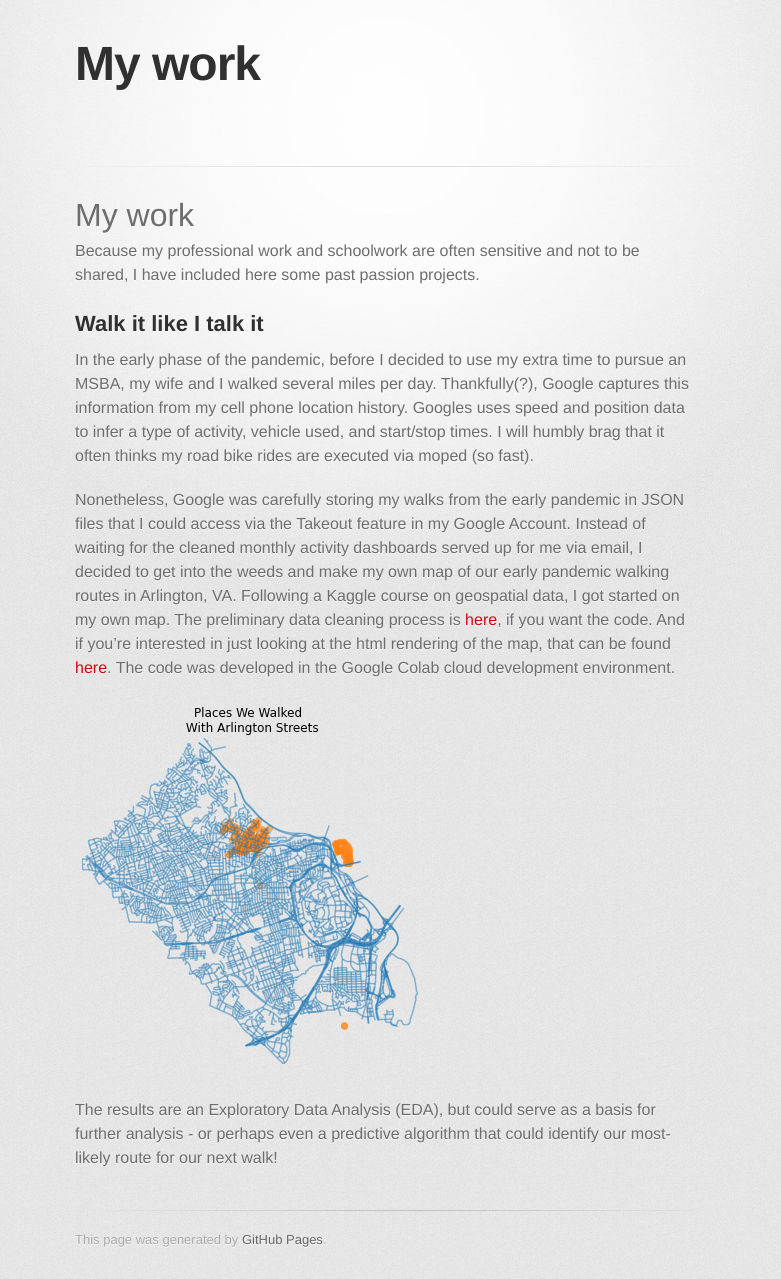
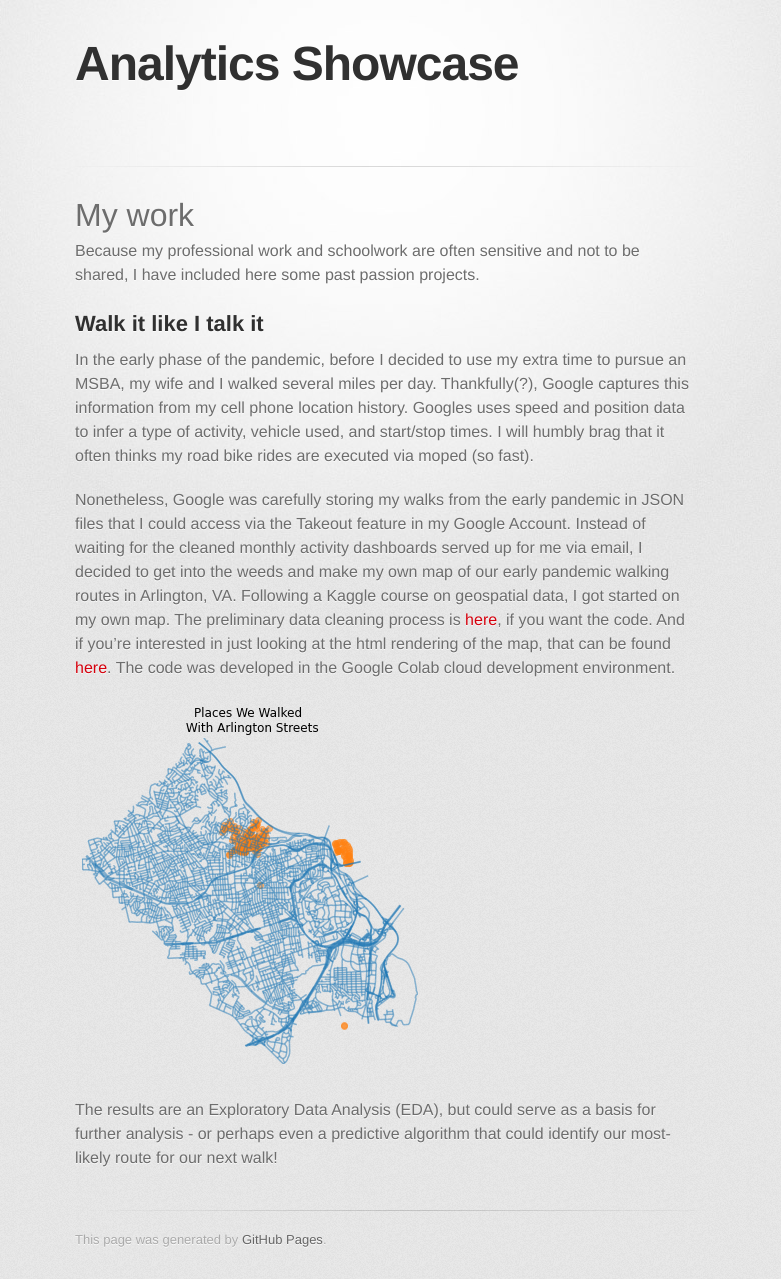
Before and after one commit to anderson-ian/anderson-ian.github.io, a Jekyll site: the page built from portfolio/index.md, in a window 1280 px wide. Shown: the whole page, without its empty margins (255-1036 px from the left). Built offline with Jekyll 4.4.1, drawn with Linux system fonts in a browser that asks for light colours; some web fonts are replaced; our own code applies the rules of GitHub Pages for plain Markdown files; the repository's description, which GitHub fills in, is left out.

Commit message:
Update index.md

```diff
--- a/portfolio/index.md
+++ b/portfolio/index.md
@@ -1,3 +1,6 @@
+---
+title: Analytics Showcase
+---
 # My work
 
 Because my professional work and schoolwork are often sensitive and not to be shared, I have included here some past passion projects.
```
